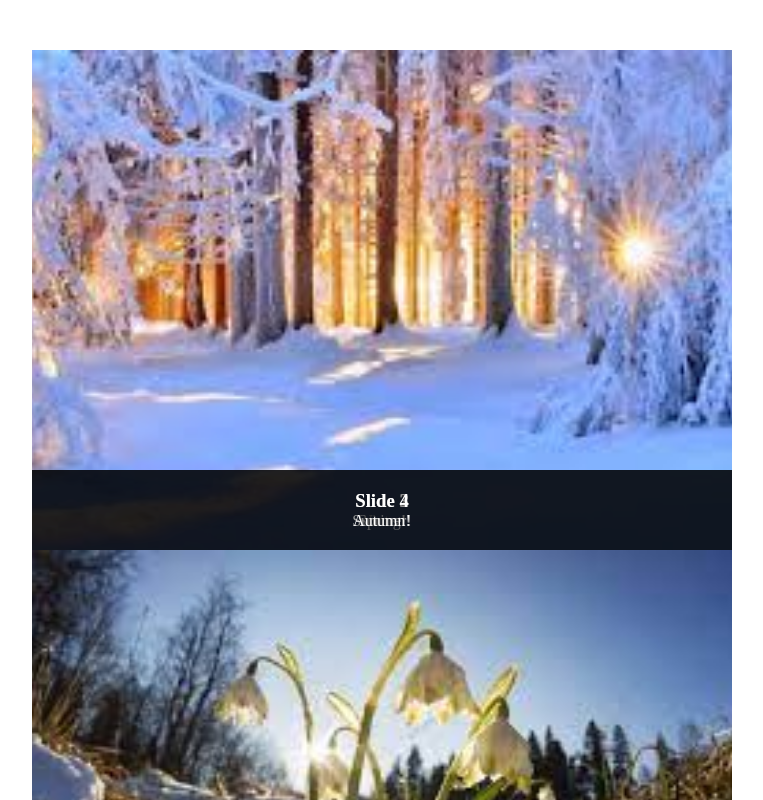
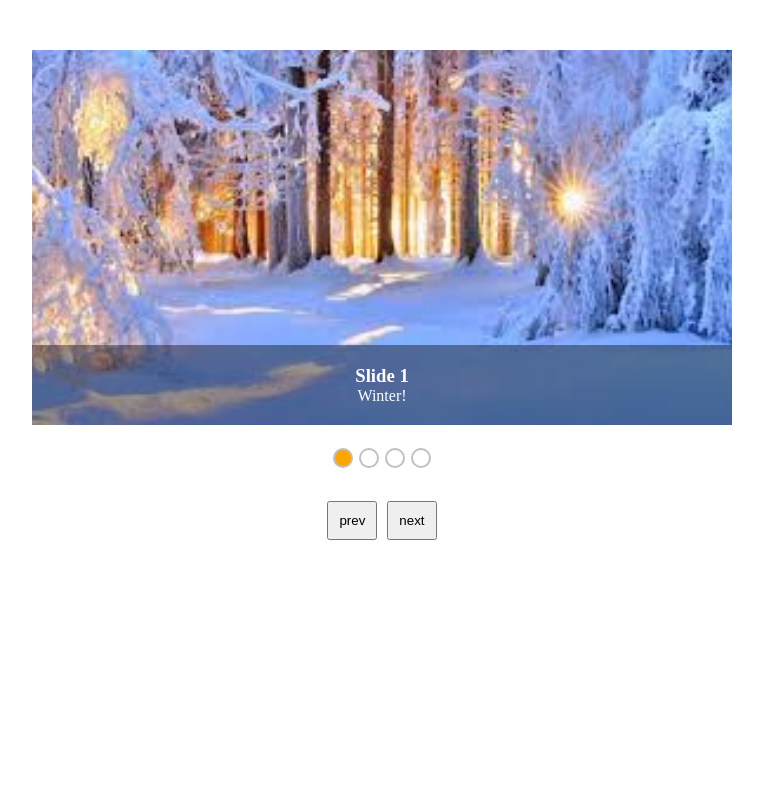
Before and after one commit to UskovaMaria/hw15_js, a plain HTML site: page index.html in a window 1280 px wide. Shown: the top 800 px of the page, without its empty margins (258-1021 px from the left). Drawn offline with Linux system fonts and the light colour scheme.

Commit message:
error correction 'slide'

```diff
--- a/js/main.js
+++ b/js/main.js
@@ -1,5 +1,5 @@
 const doc = document;
-const slides = doc.querySelectorAll('.slide');
+let slides;
 const sliderBtns = doc.querySelectorAll('.slider-btn');
 const sliderDots = doc.querySelectorAll('.dot');
 const sliderEl = doc.querySelector('.slider__slides');
@@ -29,11 +29,12 @@ const sliderSlides = [
     },
 ]
 const btnFunc = [prevSlide, nexSlide];
-const slidesCount = slides.length;
+
 let currentSlide = 1;
 
 const postItems = sliderSlides.map(function (item) {
 return `
+    <div class="slide">
         <div class="slide__img">
             <img src="img/${item.img}" alt="">
         </div>
@@ -41,11 +42,14 @@ return `
             <h3 class="slide-content__title">${item.title}</h3>
             <p class="slide__text">${item.text}</p>
         </div>
+    </div>
     `
 }).join('');
 
 sliderEl.innerHTML = postItems;
 console.log(postItems);
+slides = doc.querySelectorAll('.slide');
+const slidesCount = slides.length;
 
 setActiveSlide(currentSlide);
 
```
Also changed, not shown: index.html (+2 -2 lines). Lines whose indentation alone changed are shown as unchanged.
